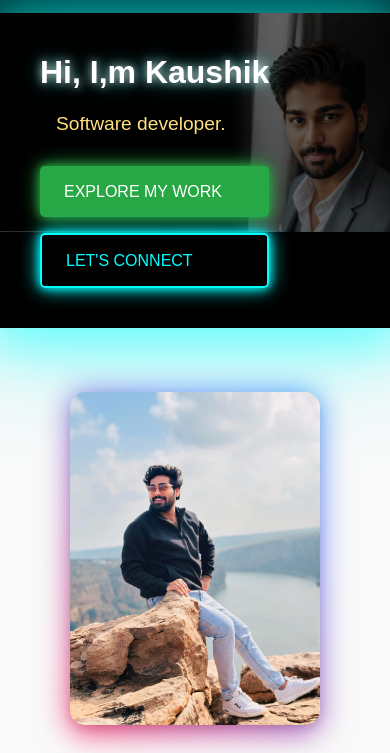
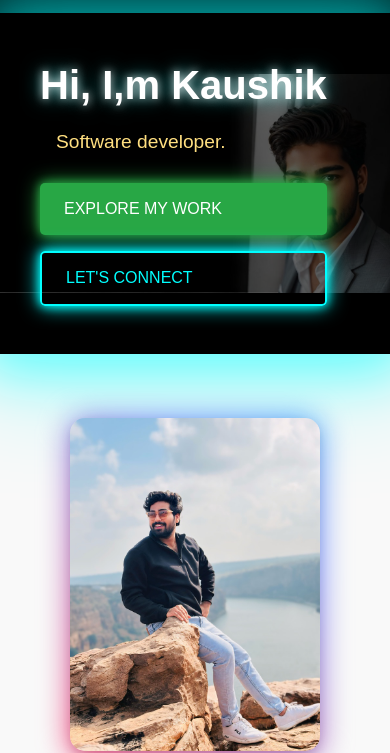
Before and after one commit to kausik-mamillapalli/portfolio, a plain HTML site: page index.html in a window 390 px wide. Shown: the part 128-881 px from the top of the page. Drawn offline with Linux system fonts and the light colour scheme.

Commit message:
Add files via upload

```diff
--- a/style.css
+++ b/style.css
@@ -110,12 +110,10 @@ body {
     }
 }
 
-
-
 /* Hero Section */
 .hero-section {
     background: url('images/hero-placeholder.jpg') no-repeat center center;
-    background-size: cover; /* Ensure full cover */
+    background-size: cover; /* Default full-cover image for larger screens */
     background-attachment: fixed; /* Parallax effect */
     min-height: 100vh; /* Full viewport height */
     display: flex;
@@ -219,12 +217,10 @@ body {
 /* Responsive Adjustments */
 @media screen and (max-width: 768px) {
     .hero-section {
-        background-size: contain; /* Ensure full image is visible */
-        background-position: top left; /* Align the image to the top left */
-        min-height: auto; /* Adjust height dynamically */
-        padding: 1.5rem;
-        align-items: flex-start;
-        text-align: left;
+        background-size: contain; /* Ensure full image is visible in mobile */
+        background-position: center center; /* Align the image to center */
+        min-height: auto; /* Adjust height dynamically for mobile */
+        padding: 2rem 1.5rem; /* Reduce padding for better mobile layout */
     }
 
     .hero-content {
@@ -233,7 +229,7 @@ body {
     }
 
     #typewriter {
-        font-size: 2rem;
+        font-size: 2.5rem; /* Adjust font size for mobile */
     }
 
     .hero-description {
@@ -252,9 +248,6 @@ body {
         text-align: left;
     }
 }
-
-
-
 
 
 /* Let's Connect Section */
```
